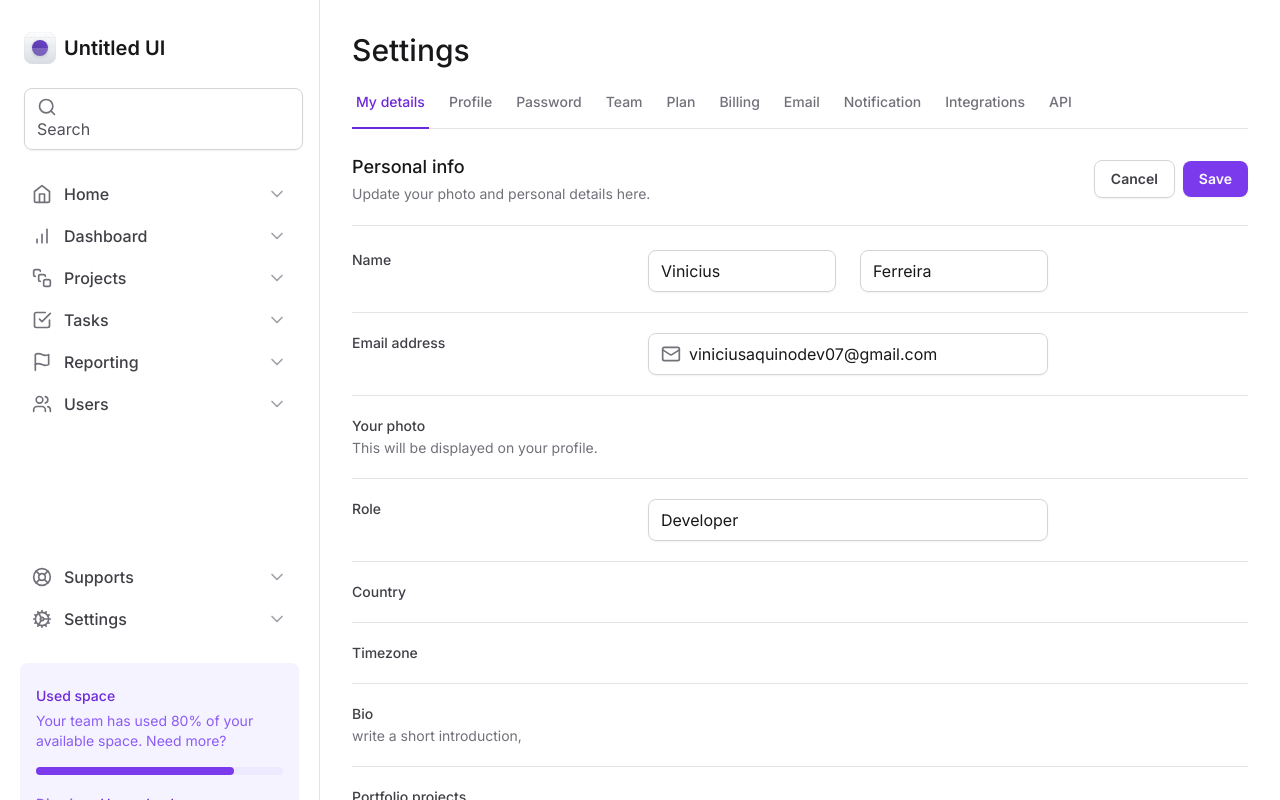
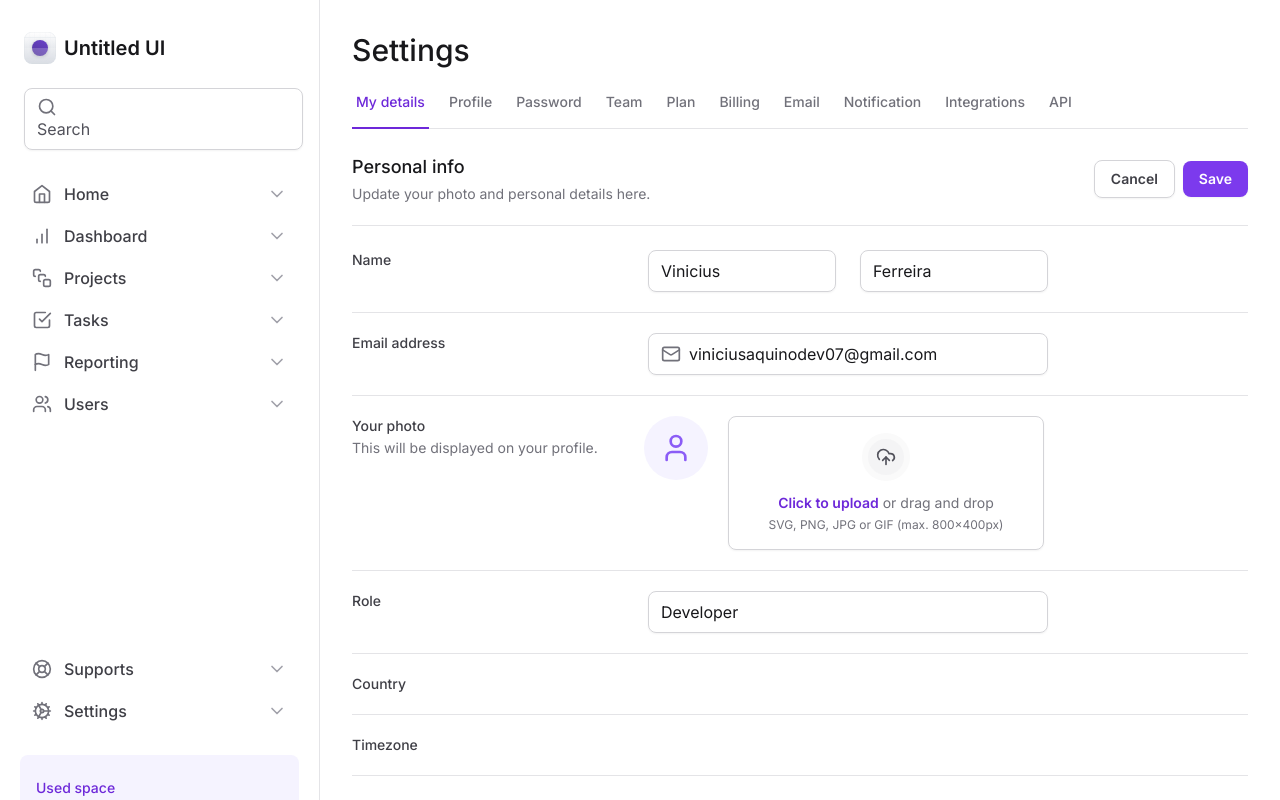
Before and after one commit to viniciusferreira7/tailwind-next, a Next.js app: page / in a window 1280 px wide. Shown: the top 800 px of the page. Built offline with nearby package versions, Linux system fonts and the light colour scheme.

Commit message:
feat: Avatar upload

```diff
--- a/src/app/page.tsx
+++ b/src/app/page.tsx
@@ -1,6 +1,6 @@
 import { SettingsTabs } from '@/components/SettingsTabs'
 import * as Input from '@/components/Input'
-import { Mail } from 'lucide-react'
+import { Mail, UploadCloud, User } from 'lucide-react'
 
 export default function Home() {
   return (
@@ -80,7 +80,32 @@
                 This will be displayed on your profile.
               </span>
             </label>
-            <div />
+            <div className="flex items-start gap-5">
+              <div className="flex h-16 w-16 items-center justify-center rounded-full bg-violet-50">
+                <User className="h-8 w-8 text-violet-500" />
+              </div>
+
+              <label
+                htmlFor="photo"
+                className="hover:bg-violet-25 group flex flex-1 cursor-pointer flex-col items-center gap-3 rounded-lg border border-zinc-300 px-6 py-4 text-center text-zinc-500 shadow-sm hover:border-violet-200 hover:text-violet-500"
+              >
+                <div className="border-6 rounded-full border-zinc-50 bg-zinc-100 p-2 group-hover:border-violet-50 group-hover:bg-violet-100">
+                  <UploadCloud className="h-5 w-5 text-zinc-600 group-hover:text-violet-500" />
+                </div>
+                <div className="flex flex-col items-center gap-1">
+                  <span className="text-sm">
+                    <span className="font-semibold text-violet-700">
+                      Click to upload
+                    </span>{' '}
+                    or drag and drop
+                  </span>
+                  <span className="text-xs">
+                    SVG, PNG, JPG or GIF (max. 800x400px)
+                  </span>
+                </div>
+              </label>
+              <input type="file" id="photo" className="sr-only" />
+            </div>
           </div>
           <div className="grid grid-cols-form gap-3 pt-5">
             <label htmlFor="role" className="text-sm font-medium text-zinc-700">
--- a/tailwind.config.ts
+++ b/tailwind.config.ts
@@ -9,6 +9,14 @@
         profile: 'max-content 1fr min-content',
         form: 'minmax(7.5rem, 17.5rem) minmax(25rem, 1fr) minmax(0, 15rem) ',
       },
+      borderWidth: {
+        6: '6px',
+      },
+      colors: {
+        violet: {
+          25: '#fcfaff',
+        },
+      },
     },
   },
   plugins: [],
```
